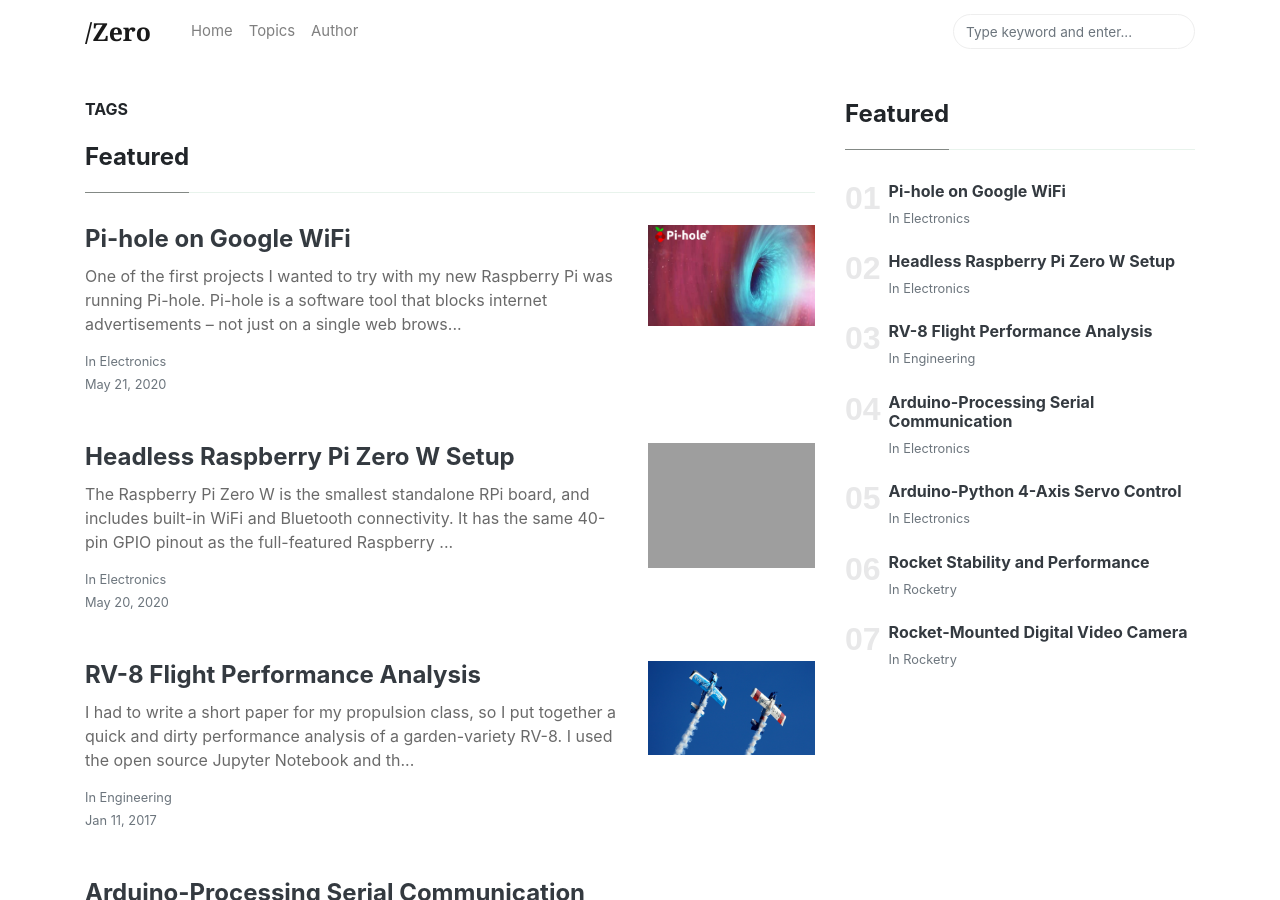
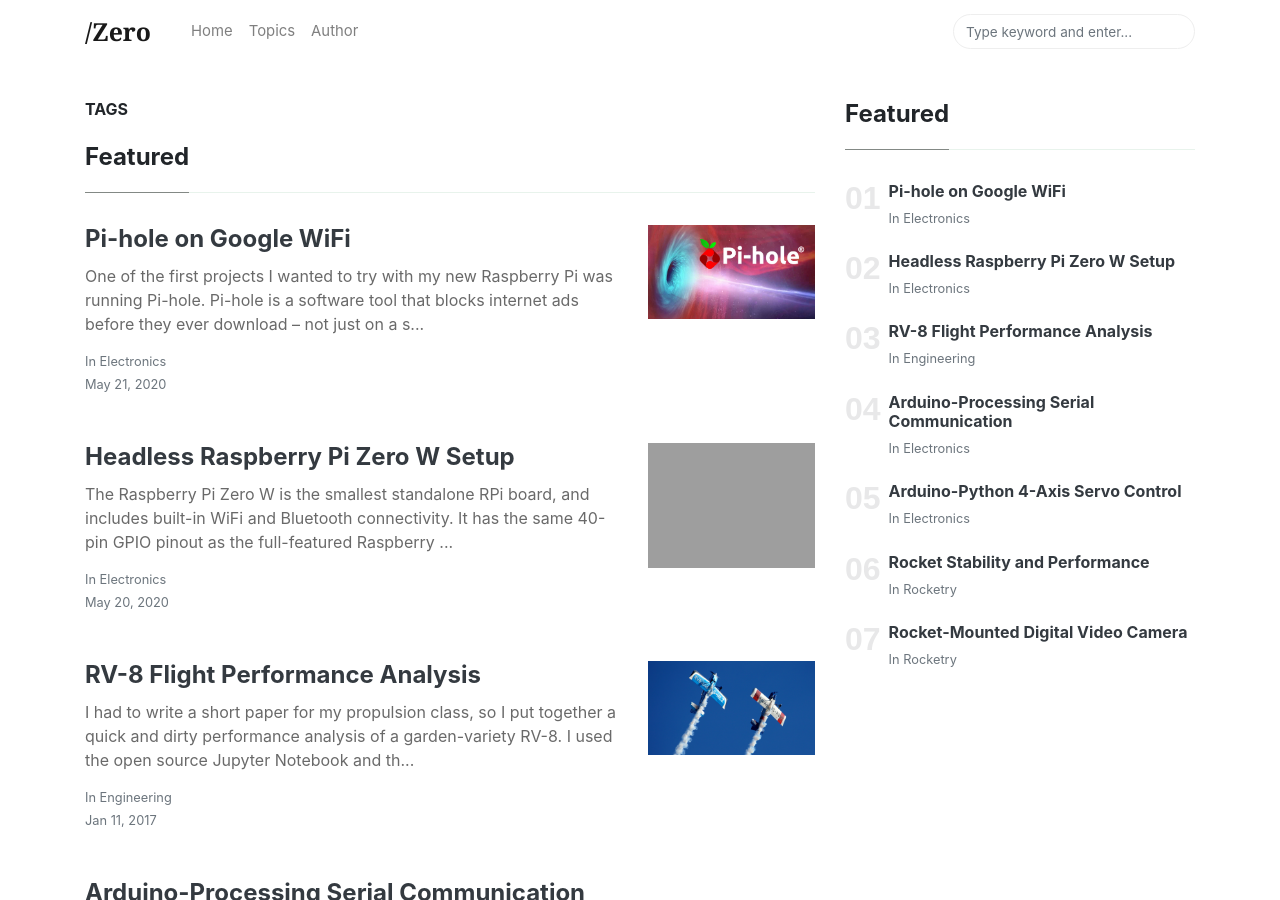
Before and after one commit to bws428/bws428.github.io, a Jekyll site: the page built from _pages/tags.html, in a window 1280 px wide and 900 px high. Built offline with Jekyll 4.4.1, drawn with Linux system fonts in a browser that asks for light colours; nearby versions of some CDN libraries; comment, search, counter and statistics services are not loaded; some of the changed text lies outside the part shown.

Commit message:
Update post

```diff
--- a/_posts/2020-05-21-pi-hole-google-wifi.md
+++ b/_posts/2020-05-21-pi-hole-google-wifi.md
@@ -1,11 +1,11 @@
 ---
 title: Pi-hole on Google WiFi
-image: assets/images/pi-hole-bg.png
+image: assets/images/pi-hole-bg.jpg
 categories: electronics
 tags: ["raspberry pi", featured]
 ---
 
-One of the first projects I wanted to try with my new Raspberry Pi was running [Pi-hole](https://pi-hole.net/). Pi-hole is a software tool that blocks internet advertisements -- not just on a single web browser, but _on your entire network_.
+One of the first projects I wanted to try with my new Raspberry Pi was running [Pi-hole](https://pi-hole.net/). Pi-hole is a software tool that blocks internet ads before they ever download -- not just on a single web browser, but _on your entire network_.
 
 ## Pi-hole Basics
 
```
Also changed, not shown: assets/images/pi-hole-bg.jpg (added).
